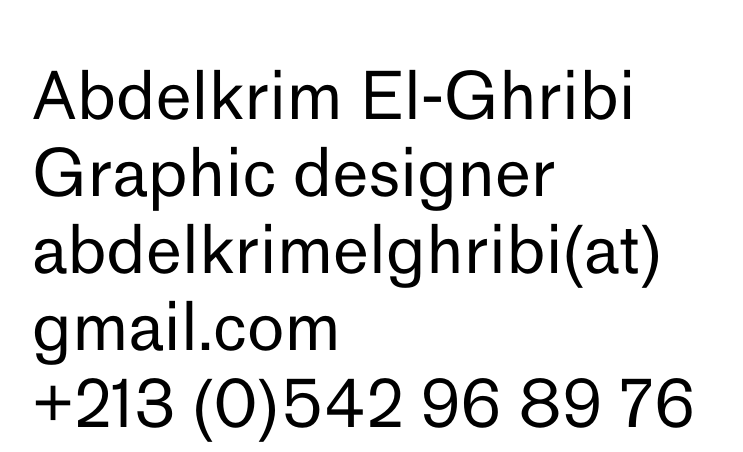
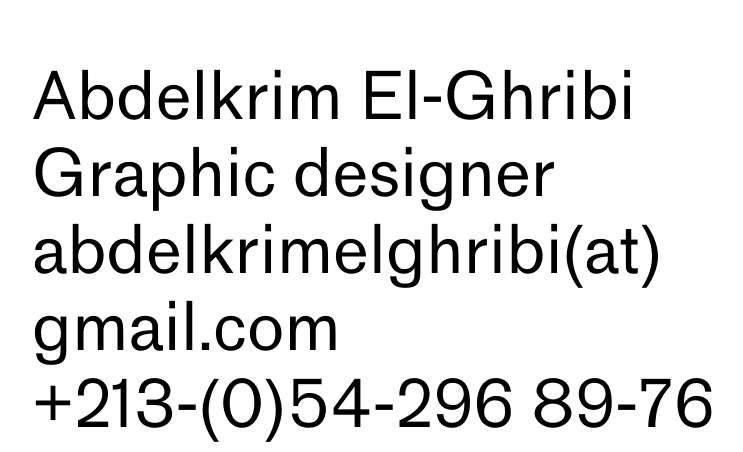
Before and after one commit to rvmi21/chibatbat.github.io, a plain HTML site: page Index.html in a window 1280 px wide. Shown: the top 452 px of the page, without its empty margins (11-754 px from the left). Drawn offline with Linux system fonts and the light colour scheme.

Commit message:
num changing

```diff
--- a/Index.html
+++ b/Index.html
@@ -10,7 +10,7 @@
 <body>
   <div class="container">
     <p>
-    Abdelkrim El-Ghribi<br>Graphic designer<br>abdelkrimelghribi(at)<br>gmail.com<br>+213 (0)542 96 89 76<br><a href="https://www.instagram.com/abdelkrimelghribi/" target="_blank" onmouseover="mouseOver()" onmouseout="mouseOut()">Instagram</a>, <a href="https://www.are.na/abdelkrim-el-ghribi?fbclid=IwAR2LlXPh49pfZFPlBS-TJwZZs_fsnnWxfqLyplchKa-nO2_xOW8uOLD3vcQ" target="_blank" onmouseover="mouseOver()" onmouseout="mouseOut()">Arena</a>
+    Abdelkrim El-Ghribi<br>Graphic designer<br>abdelkrimelghribi(at)<br>gmail.com<br>+213-(0)54-296 89-76<br><a href="https://www.instagram.com/abdelkrimelghribi/" target="_blank" onmouseover="mouseOver()" onmouseout="mouseOut()">Instagram</a>, <a href="https://www.are.na/abdelkrim-el-ghribi?fbclid=IwAR2LlXPh49pfZFPlBS-TJwZZs_fsnnWxfqLyplchKa-nO2_xOW8uOLD3vcQ" target="_blank" onmouseover="mouseOver()" onmouseout="mouseOut()">Arena</a>
 
 
     </p>
```
